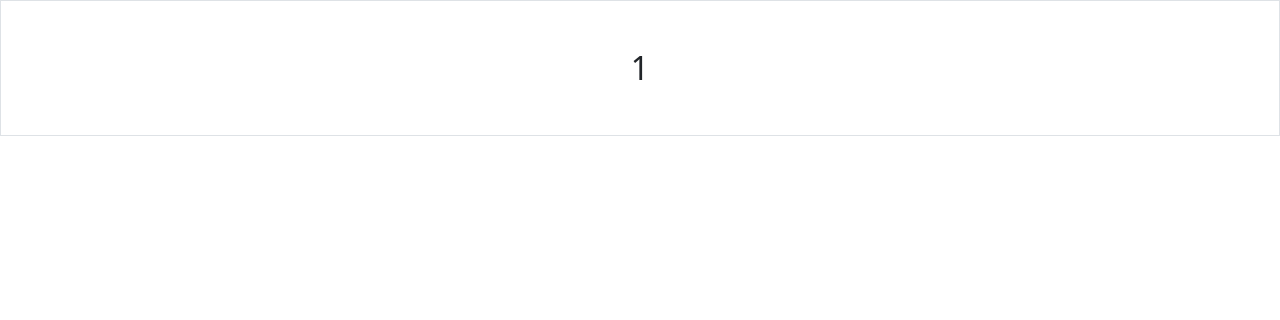
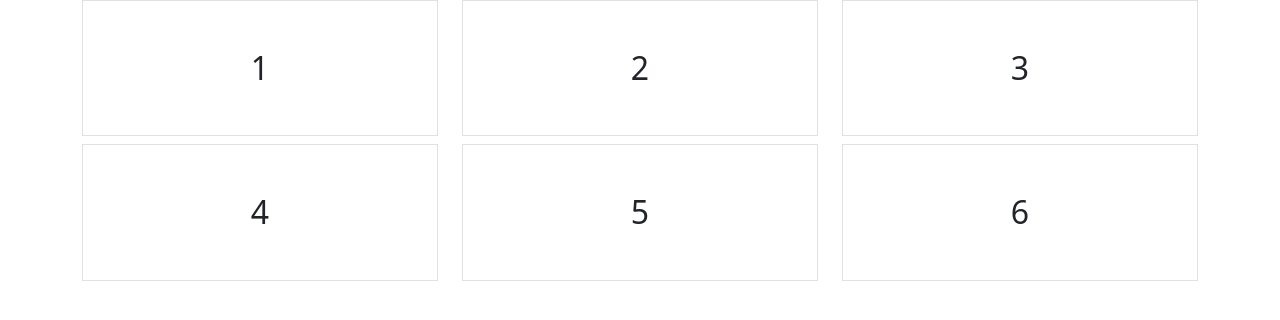
Before and after one commit to jkfaris94/jkfaris94, a plain HTML site: page qualified-4.2.3/index.html in a window 1280 px wide. Drawn offline with nearby package versions, Linux system fonts and the light colour scheme.

Commit message:
added 2 rows with 3 columns each

```diff
--- a/qualified-4.2.3/index.html
+++ b/qualified-4.2.3/index.html
@@ -14,6 +14,29 @@
   </head>
 
   <body>
-    <h2 class="text-center py-5 border">1</h2>
+    <div class="container text-center">
+      <div class="row">
+        <div class="col">
+          <h2 class="text-center py-5 border">1</h2>
+        </div>
+        <div class="col">
+          <h2 class="text-center py-5 border">2</h2>
+        </div>
+        <div class="col">
+          <h2 class="text-center py-5 border">3</h2>
+        </div>
+      </div>
+      <div class="row">
+        <div class="col">
+          <h2 class="text-center py-5 border">4</h2>
+        </div>
+        <div class="col">
+          <h2 class="text-center py-5 border">5</h2>
+        </div>
+        <div class="col">
+          <h2 class="text-center py-5 border">6</h2>
+        </div>
+      </div>
+    </div>
   </body>
 </html>
```
